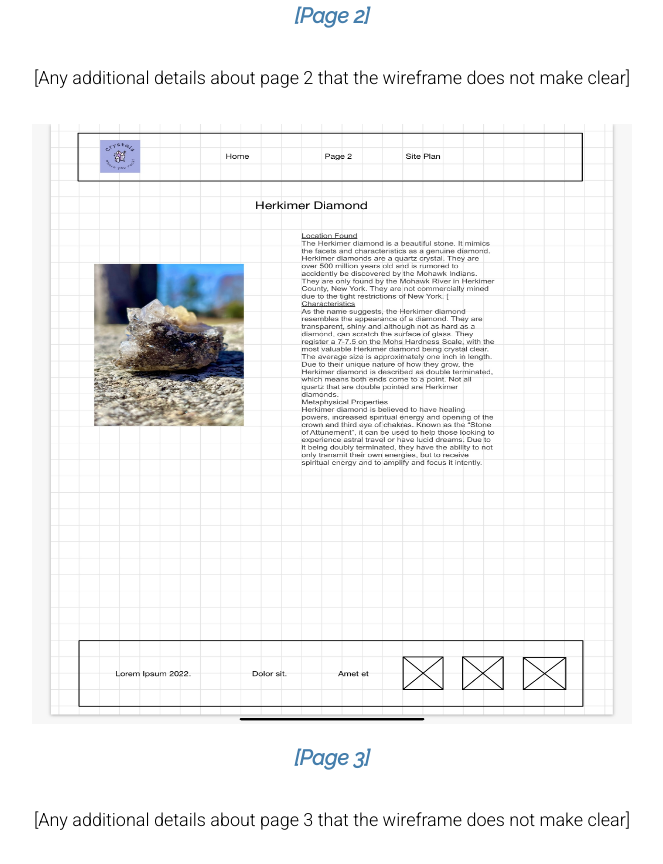
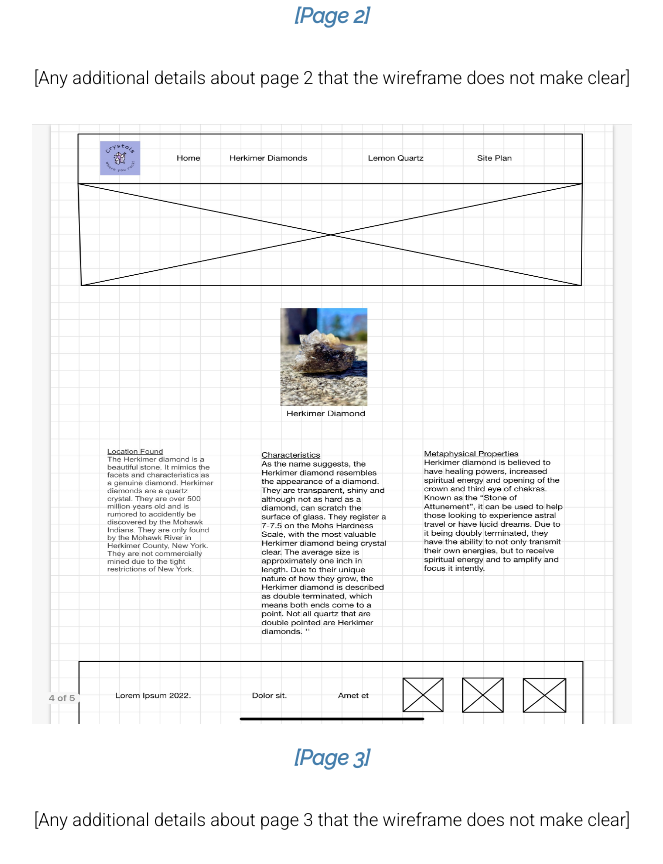
Before and after one commit to Tiggoboing/wdd130, a plain HTML site: page crystals/site-plan.html in a window 1280 px wide. Shown: the part 8039-8903 px from the top of the page, without its empty margins (308-971 px from the left). Drawn offline with Linux system fonts and the light colour scheme.

Commit message:
siteplan change

```diff
--- a/crystals/site-plan.html
+++ b/crystals/site-plan.html
@@ -230,7 +230,7 @@
     <p>
       [Any additional details about page 2 that the wireframe does not make clear]
     </p>
-    <img src="images/page1.jpeg" alt="page 2 wireframe" width="600" height="600">
+    <img src="images/page1a.jpeg" alt="page 2 wireframe" width="600" height="600">
 
     <h3>[Page 3]</h3>
     <p>
```
Also changed, not shown: crystals/images/page1a.jpeg (added).
